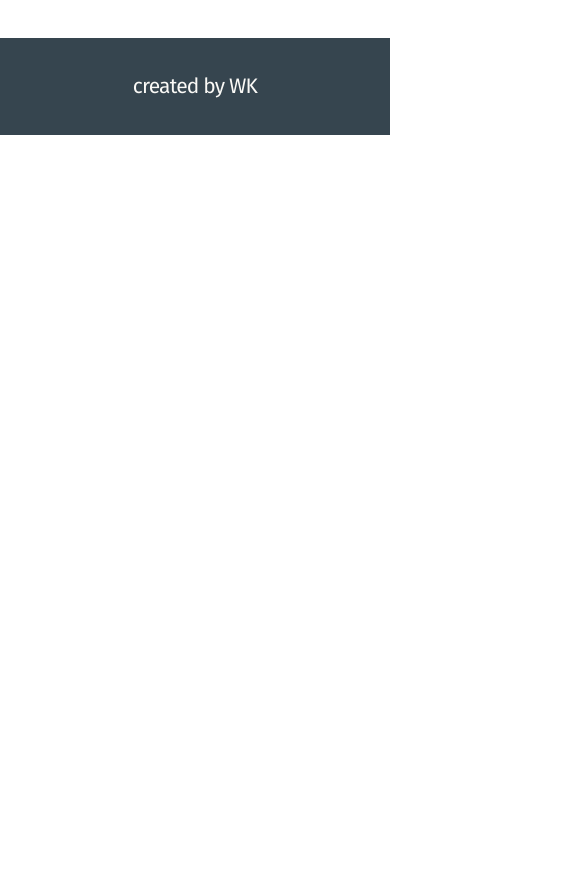
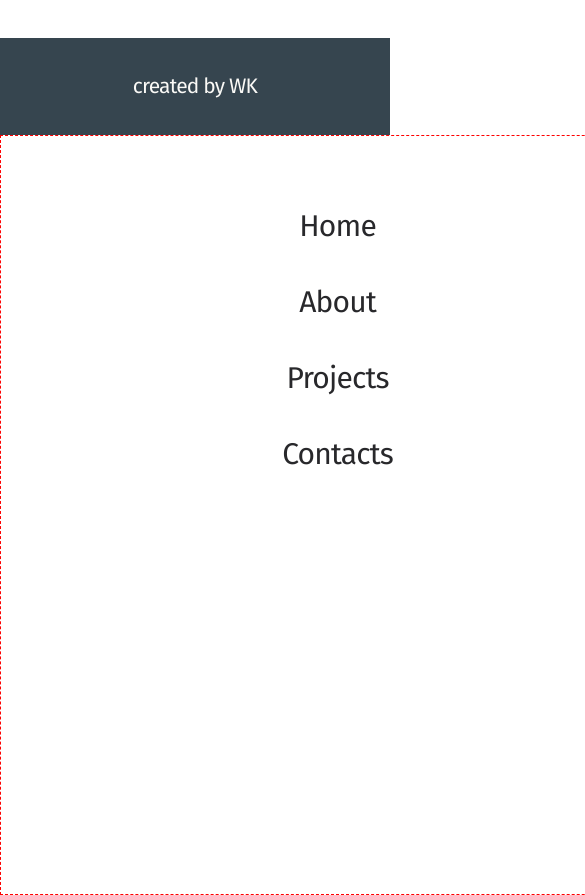
Before and after one commit to AscariA10/my-portfolio, a React (Vite) app: page / in a window 390 px wide. Shown: the part 2780-3675 px from the top of the page, 585 px wide, since content can reach past the window. Before the commit the page ends 2915 px from the top, so only its background shows below. Built offline with nearby package versions, Linux system fonts and the light colour scheme; a web font is replaced by a local one.

Commit message:
add mobile-menu

```diff
--- a/src/App.tsx
+++ b/src/App.tsx
@@ -4,6 +4,7 @@ import { TechStack } from "./components/sections/tech-stack/TechStack";
 import { Projects } from "./components/sections/projects/Projects";
 import { MyContacts } from "./components/sections/my-contacts/MyContacts";
 import { Footer } from "./components/footer/Footer";
+import { MobileMenu } from "./components/mobile-menu/MobileMenu";
 
 function App() {
    return (
@@ -14,6 +15,7 @@ function App() {
          <Projects />
          <MyContacts />
          <Footer />
+         <MobileMenu />
       </>
    );
 }
--- a/src/components/common/button/Button.styled.ts
+++ b/src/components/common/button/Button.styled.ts
@@ -1,5 +1,5 @@
 import styled from "@emotion/styled";
-import { COLORS } from "../../../styles/colors/colors";
+import { COLORS } from "../../../styles/colors";
 
 type TOptions = {
    colorTheme: string;
--- a/src/components/common/sectionTitle/SectionTitle.styled.ts
+++ b/src/components/common/sectionTitle/SectionTitle.styled.ts
@@ -1,5 +1,5 @@
 import styled from "@emotion/styled";
-import { COLORS } from "../../../styles/colors/colors";
+import { COLORS } from "../../../styles/colors";
 
 export const Title = styled.h2`
    padding-bottom: 24px;
--- a/src/components/footer/Footer.styled.ts
+++ b/src/components/footer/Footer.styled.ts
@@ -1,5 +1,5 @@
 import styled from "@emotion/styled";
-import { COLORS } from "../../styles/colors/colors";
+import { COLORS } from "../../styles/colors";
 
 export const MainFooter = styled.footer`
    padding-top: 36px;
--- a/src/components/header/Header.styled.ts
+++ b/src/components/header/Header.styled.ts
@@ -1,5 +1,5 @@
 import styled from "@emotion/styled";
-import { COLORS } from "../../styles/colors/colors";
+import { COLORS } from "../../styles/colors";
 
 export const MainHeader = styled.header`
    padding-top: 36px;
--- /dev/null
+++ b/src/components/mobile-menu/MobileMenu.styled.ts
@@ -0,0 +1,34 @@
+import styled from "@emotion/styled";
+// import { COLORS } from "../../styles/colors";
+
+export const Wrapper = styled.div`
+   margin-left: auto;
+   margin-right: auto;
+   height: 90vh;
+   width: 80vh;
+
+   border: 1px dashed red;
+`;
+
+export const CloseWrapper = styled.p`
+   display: block;
+   width: 42px;
+   margin-left: auto;
+   margin-bottom: 12px;
+`;
+
+export const MenuContent = styled.nav`
+   padding: 20px;
+`;
+
+export const MenuList = styled.ul`
+   display: flex;
+   flex-direction: column;
+   gap: 40px;
+   align-items: center;
+`;
+
+export const MenuItem = styled.li`
+   font-size: 30px;
+   text-transform: capitalize;
+`;
--- /dev/null
+++ b/src/components/mobile-menu/MobileMenu.tsx
@@ -0,0 +1,20 @@
+import { Icon } from "@iconify/react";
+import { Wrapper, CloseWrapper, MenuContent, MenuList, MenuItem } from "./MobileMenu.styled";
+
+export const MobileMenu: React.FC = () => {
+   return (
+      <Wrapper>
+         <MenuContent>
+            <CloseWrapper>
+               <Icon icon="zondicons:close-outline" width="40" height="40" />
+            </CloseWrapper>
+            <MenuList>
+               <MenuItem>home</MenuItem>
+               <MenuItem>about</MenuItem>
+               <MenuItem>projects</MenuItem>
+               <MenuItem>contacts</MenuItem>
+            </MenuList>
+         </MenuContent>
+      </Wrapper>
+   );
+};
--- a/src/components/sections/hero/Hero.styled.ts
+++ b/src/components/sections/hero/Hero.styled.ts
@@ -1,5 +1,5 @@
 import styled from "@emotion/styled";
-import { COLORS } from "../../../styles/colors/colors";
+import { COLORS } from "../../../styles/colors";
 
 export const Name = styled.h1`
    margin-bottom: 36px;
```
Also changed, not shown: src/styles/colors.ts (renamed from src/styles/colors/colors.ts).
